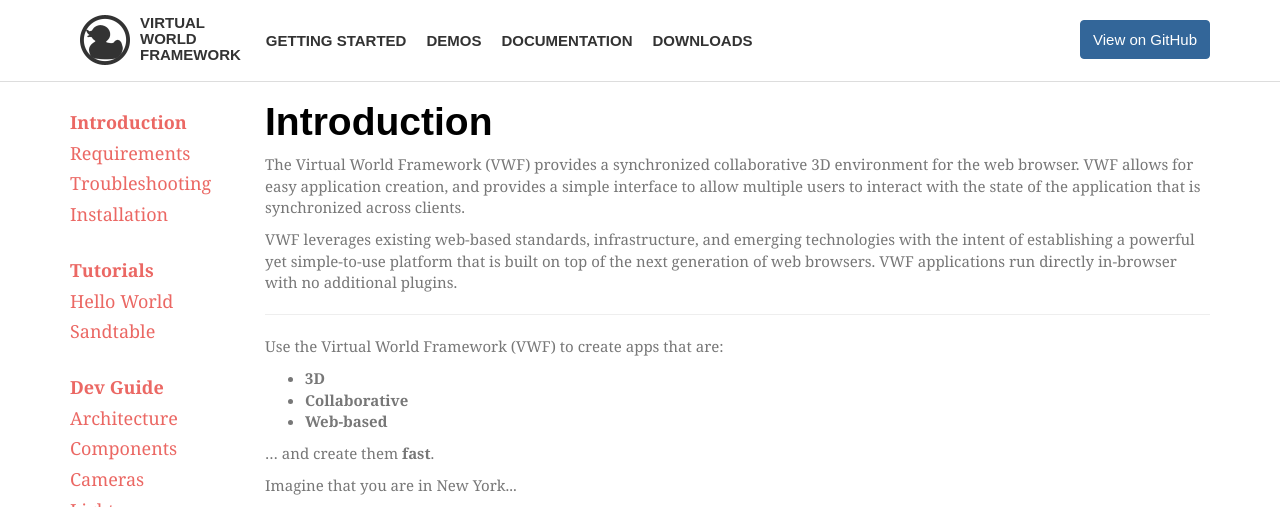
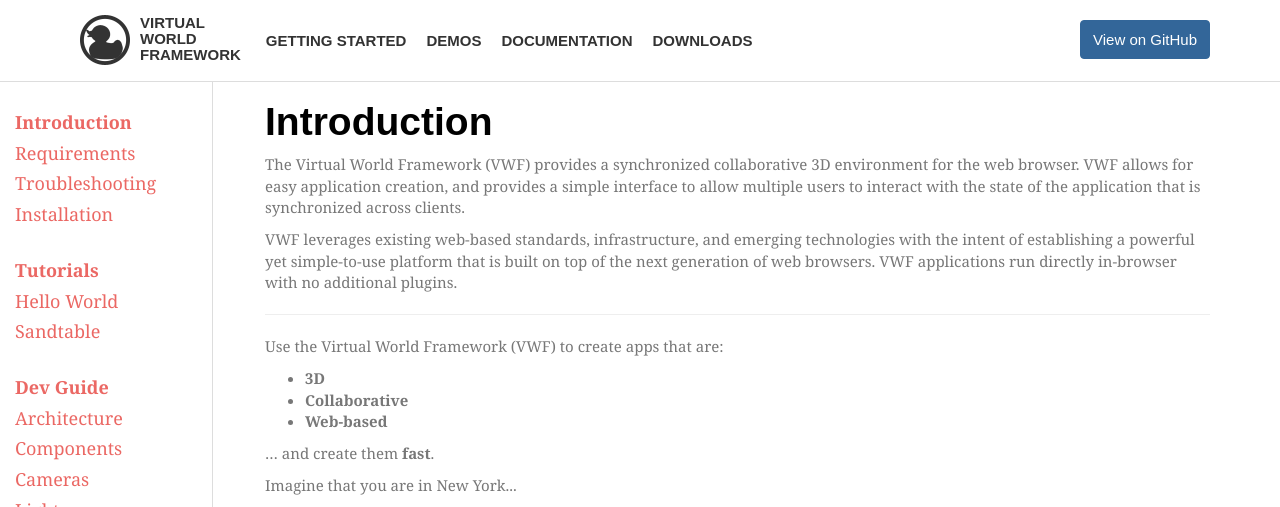
Before and after one commit to virtual-world-framework/vwf-web, a Jekyll site: the page built from documentation.html, in a window 1280 px wide and 1400 px high. Shown: the top 507 px of the window. Built offline with Jekyll 4.4.1, drawn with Linux system fonts in a browser that asks for light colours; some web fonts are replaced; Markdown is read by kramdown in place of the engine named in the settings; grey boxes are pictures that could not be loaded.

Commit message:
Fix the sidebar to the left.

```diff
--- a/_layouts/docs.html
+++ b/_layouts/docs.html
@@ -2,9 +2,9 @@
 layout: default
 ---
 
-<div class="container">
+<div class="container" id="docs">
   <div class="row">
-    <div class="col-md-2 hidden-sm hidden-xs">
+    <div id="nav" class="col-md-2 hidden-sm hidden-xs">
       <ul class="navmenu list-unstyled">
         <li>
           <a href='#introduction' class='header' title='Introduction'>Introduction</a>
@@ -64,7 +64,7 @@
       </ul>
       <!-- End documentation specific layout -->
     </div>
-    <div class="col-md-10">
+    <div id="content" class="col-md-10 col-md-offset-2">
       {{content}}
     </div>
   </div>
--- a/css/vwf.css
+++ b/css/vwf.css
@@ -180,6 +180,21 @@
   height: 40px;
 }
 
+#docs {
+  position: relative;
+}
+
+#nav {
+  position: fixed;
+  top: 80px;
+  left: 0;
+  padding-bottom: 80px;
+  overflow: scroll;
+  height: 100%;
+  border-right: 1px solid #ddd;
+  z-index: 100;
+}
+
 ul.navmenu {
   margin-top: 30px;
   font-size: 18px;
@@ -203,6 +218,10 @@
 .navmenu a:hover {
 }
 
+#content {
+  z-index: 0;
+}
+
 code {
   color: #336699;
 	font-size: 12px;
```
